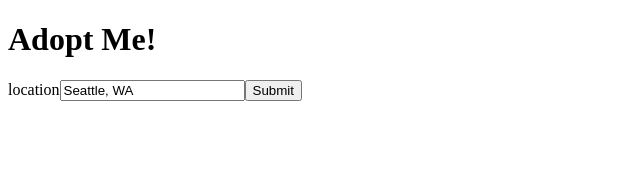
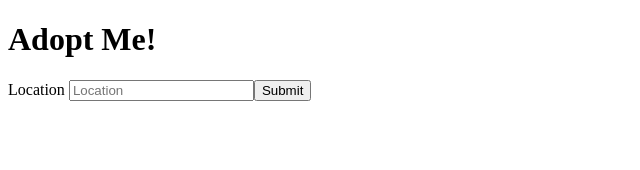
Before and after one commit to dandgerson/complete-intro-to-react-v7, a React (Vite) app: page / in a window 1280 px wide. Shown: the top 170 px of the page, without its empty margins (0-640 px from the left). Built offline with nearby package versions, Linux system fonts and the light colour scheme.

Commit message:
useState hook

```diff
--- a/src/SearchParams.js
+++ b/src/SearchParams.js
@@ -1,11 +1,18 @@
+import { useState } from "react";
+
 const SearchParams = () => {
-  const location = "Seattle, WA";
+  const [location, setLocation] = useState();
   return (
     <div className="search-params">
       <form>
         <label htmlFor="location">
-          location
-          <input type="text" placeholder="Location" value={location} />
+          Location {location}
+          <input
+            type="text"
+            placeholder="Location"
+            value={location}
+            onChange={(e) => setLocation(e.target.value)}
+          />
         </label>
 
         <button>Submit</button>
```
